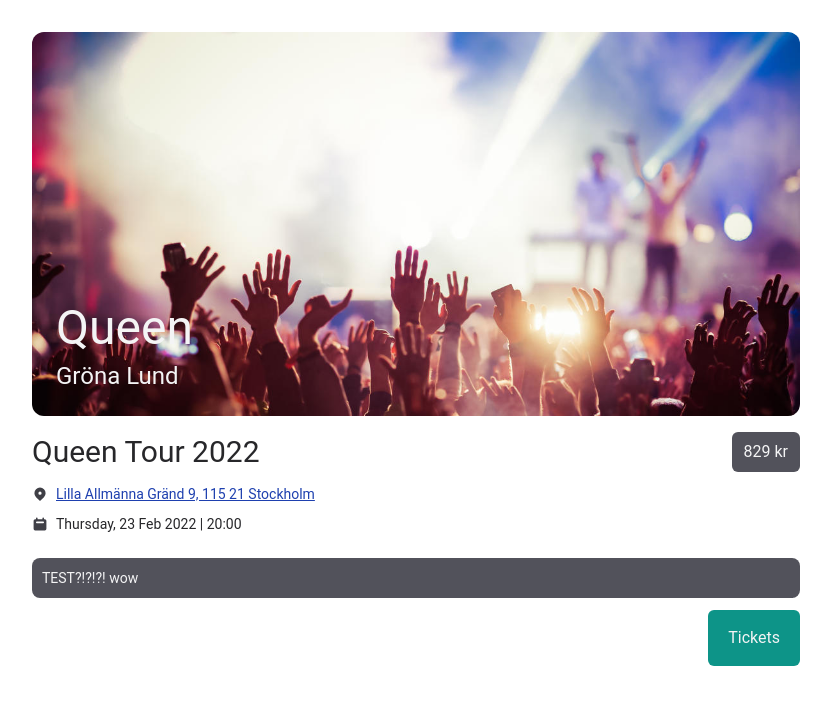
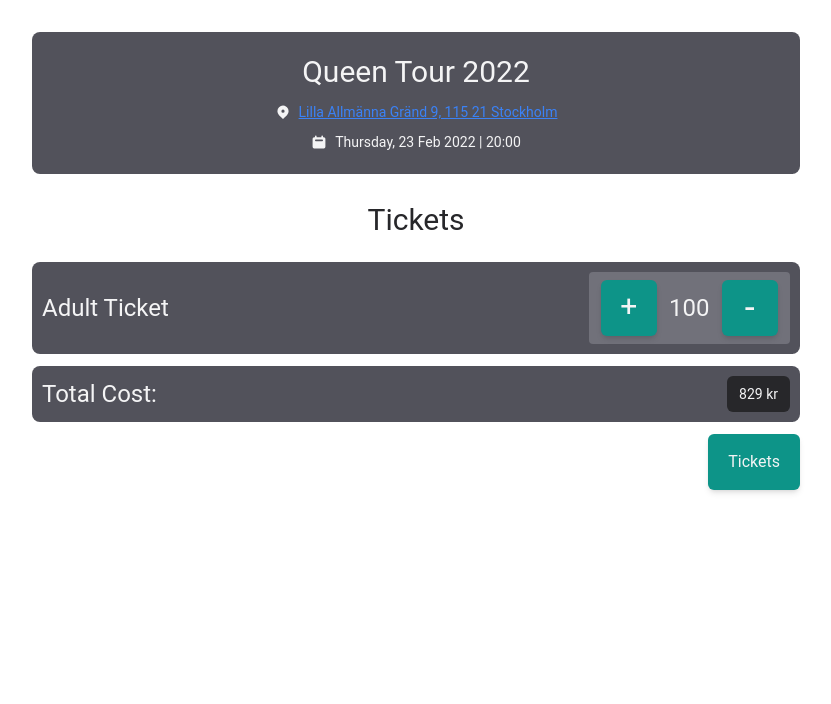
Before and after one commit to mebn/biljettsystem, a React (Create React App) app in the folder client/: page /event/1/book in a window 1280 px wide. Shown: the top 704 px of the page, without its empty margins (224-1055 px from the left). Built offline with nearby package versions, Linux system fonts and the light colour scheme.

Commit message:
Change page layout

```diff
--- a/client/src/pages/EventTransaction/EventTransaction.jsx
+++ b/client/src/pages/EventTransaction/EventTransaction.jsx
@@ -1,5 +1,6 @@
 import { useParams } from "react-router-dom";
 import EventInfo from "../../components/EventInfo/EventInfo";
+import { CalendarIcon, LocationMarkerIcon } from '@heroicons/react/solid'
 
 
 const eventInfo = {
@@ -12,23 +13,51 @@
     let params = useParams();
     return (
         <div className="min-h-screen pb-20 bg-zinc-800 text-zinc-100 md:max-w-3xl md:bg-white md:m-auto md:py-8">
-            <div className={`bg-[url('/public/assets/images/eventBanner.jpeg')] h-72 bg-cover flex
-                             flex-col justify-end p-6 rounded-bl-lg rounded-br-lg md:rounded-xl
-                             md:h-96`}>
-                <div className="flex flex-col md:gap-2">
-                    <div className="text-3xl md:text-5xl">{eventInfo.title}</div>
-                    <div className="text-l md:text-2xl">{eventInfo.location}</div>
+
+            <div className=" bg-zinc-600 rounded-lg p-2.5 text-sm">
+
+                <div className="text-center text-2x1 md:text-3xl md:text-zinc-100 my-3">{eventInfo.longTitle}</div>
+
+
+                <div className="items-center flex flex-col text-xs gap-2.5 md:text-sm md:border-zinc-100 md:pb-3">
+                    <div className="flex items-center gap-2">
+                        <LocationMarkerIcon className="h-4" />
+                        <div className="underline text-blue-500">{eventInfo.address}</div>
+                    </div>
+                    <div className="flex items-center gap-2">
+                        <CalendarIcon className="h-4" />
+                        <div className="md:text-zinc-100">{eventInfo.date}</div>
+                    </div>
                 </div>
+
+
             </div>
+
+
             <div className="flex flex-col mx-6 my-4 gap-3 md:mx-0">
-                <div className="flex justify-between items-center">
-                    <div className="text-2xl md:text-zinc-800 md:text-3xl">{eventInfo.longTitle}</div>
-                    <div className="bg-zinc-600 block px-3 py-2 rounded-md">{eventInfo.price} kr</div>
+
+                <div className="text-2xl md:text-3xl md:text-zinc-800 my-3 text-center">Tickets</div>
+                <div className="bg-zinc-600 rounded-lg p-2.5 text-sm">
+                    <div className="flex justify-between items-center">
+                        <div className="text-2xl md:text-zinc-100 md:text-2xl ">Adult Ticket</div>
+                        <div className= "bg-zinc-500 px-3 py-2 rounded grid grid-cols-3 gap-1">
+                            <div className=" bg-teal-600 block px-2 py-2 rounded-md hover:bg-teal-800 text-center shadow-md md:text-3xl text-2xl">+</div>
+                            <div className="block px-2 py-3 rounded-md text-center md:text-2xl text-1x1">100</div>
+                            <div className="bg-teal-600 block px-2 py-2 rounded-md hover:bg-teal-800 text-center shadow-md md:text-4xl text-2xl">-</div>
+                        </div>
+                    </div>
                 </div>
-                <EventInfo address={eventInfo.address} date={eventInfo.date}/>
-                <div className="bg-zinc-600 rounded-lg p-2.5 text-sm">TEST?!?!?! wow</div>
+
+                <div className="bg-zinc-600 rounded-lg p-2.5 text-sm">
+                    <div className="flex justify-between items-center">
+                        <div className="text-2xl md:text-zinc-100 md:text-2xl ">Total Cost:</div>
+                        <div className="bg-zinc-800 block px-3 py-2 rounded-md">{eventInfo.price} kr</div>
+                    </div>
+                </div>
+
+
                 <div className="fixed bottom-6 right-0 left-0 mx-6 md:static md:mx-0 md:self-end">
-                    <button className="bg-teal-600 rounded-md h-14 w-full bottom-0 md:w-auto hover:bg-teal-800">Tickets</button>
+                    <button className="bg-teal-600 rounded-md h-14 w-full bottom-0 md:w-auto hover:bg-teal-800 shadow-md hover:shadow-lg">Tickets</button>
                 </div>
             </div>
         </div>
```
